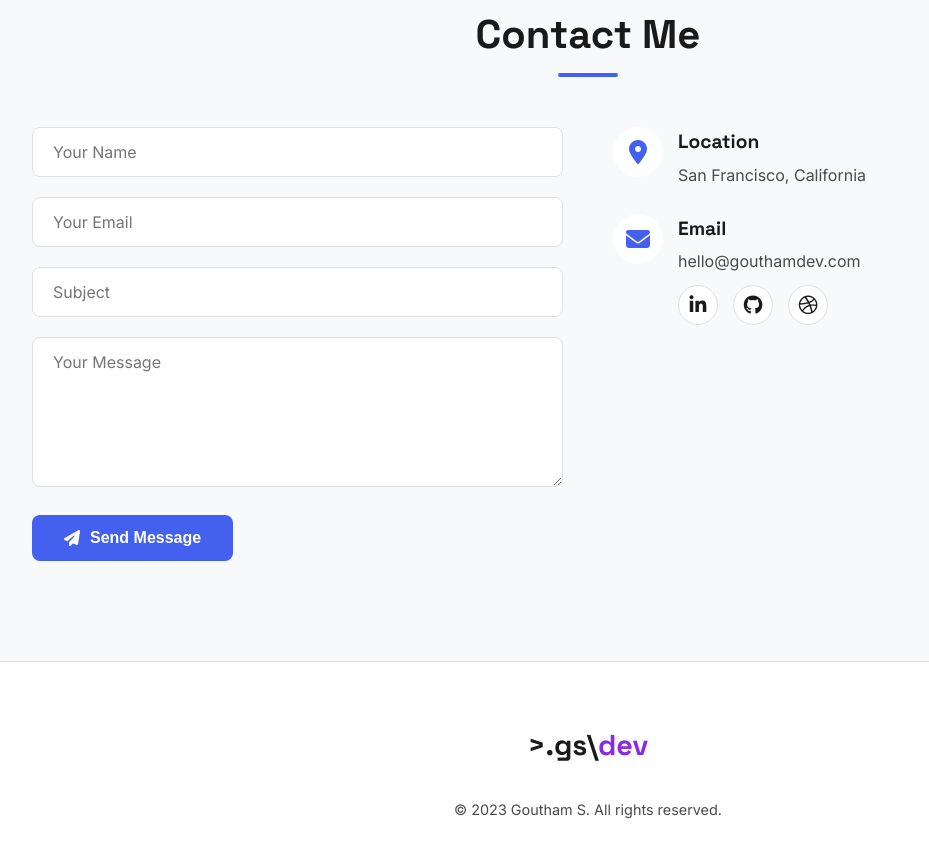
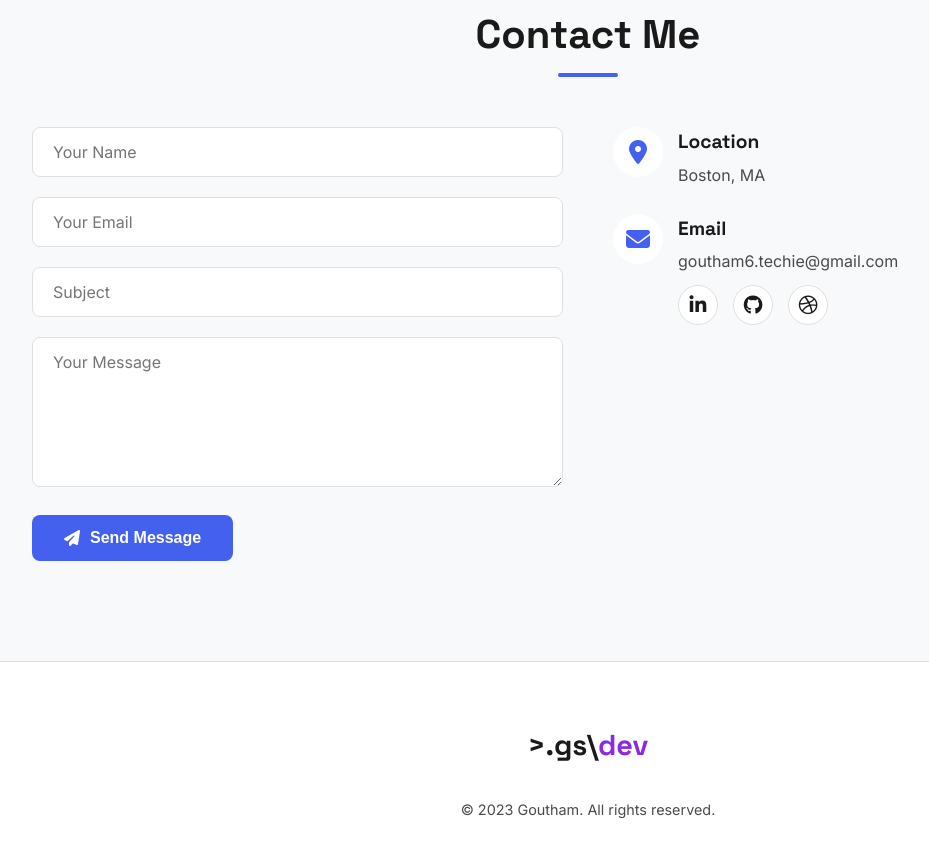
Before and after one commit to goutham-6699/portfolio, a plain HTML site: page index.html in a window 1280 px wide. Shown: the part 4509-5360 px from the top of the page, without its empty margins (52-981 px from the left). Drawn offline with Linux system fonts and the light colour scheme.

Commit message:
Update index.html

```diff
--- a/index.html
+++ b/index.html
@@ -3,7 +3,7 @@
 <head>
     <meta charset="UTF-8">
     <meta name="viewport" content="width=device-width, initial-scale=1.0">
-    <title>>.gs\dev | Frontend Developer</title>
+    <title>>Goutham Saravanan</title>
     <link rel="stylesheet" href="https://cdnjs.cloudflare.com/ajax/libs/font-awesome/6.4.0/css/all.min.css">
     <link href="https://fonts.googleapis.com/css2?family=Inter:wght@300;400;500;600;700&family=Space+Grotesk:wght@400;500;600;700&display=swap" rel="stylesheet">
     <style>
@@ -991,7 +991,7 @@
             </div>
             <div class="about-content">
                 <div class="about-text">
-                    <h2>Frontend Developer & UI Enthusiast</h2>
+                    <h2>Product Developer & UI Enthusiast</h2>
                     <p>I specialize in creating responsive, accessible, and performant web applications. With a strong foundation in modern JavaScript and CSS, I build interfaces that users love.</p>
                     <p>My journey in web development began 5 years ago, and since then I've worked with startups and established companies to deliver exceptional digital products.</p>
                     <p>When I'm not coding, you can find me exploring new web technologies, contributing to open-source projects, or hiking in the mountains.</p>
@@ -1041,7 +1041,7 @@
                         </div>
                         <div class="contact-details">
                             <h3>Location</h3>
-                            <p>San Francisco, California</p>
+                            <p>Boston, MA</p>
                         </div>
                     </div>
 
@@ -1051,7 +1051,7 @@
                         </div>
                         <div class="contact-details">
                             <h3>Email</h3>
-                            <p>hello@gouthamdev.com</p>
+                            <p>goutham6.techie@gmail.com</p>
                             <div class="social-links">
                                 <a href="#"><i class="fab fa-linkedin-in"></i></a>
                                 <a href="#"><i class="fab fa-github"></i></a>
@@ -1071,7 +1071,7 @@
                 <div class="footer-logo">>.gs\<span class="purple">dev</span></div>
             </div>
             <div class="copyright">
-                <p>© 2023 Goutham S. All rights reserved.</p>
+                <p>© 2023 Goutham. All rights reserved.</p>
             </div>
         </div>
     </footer>
```
